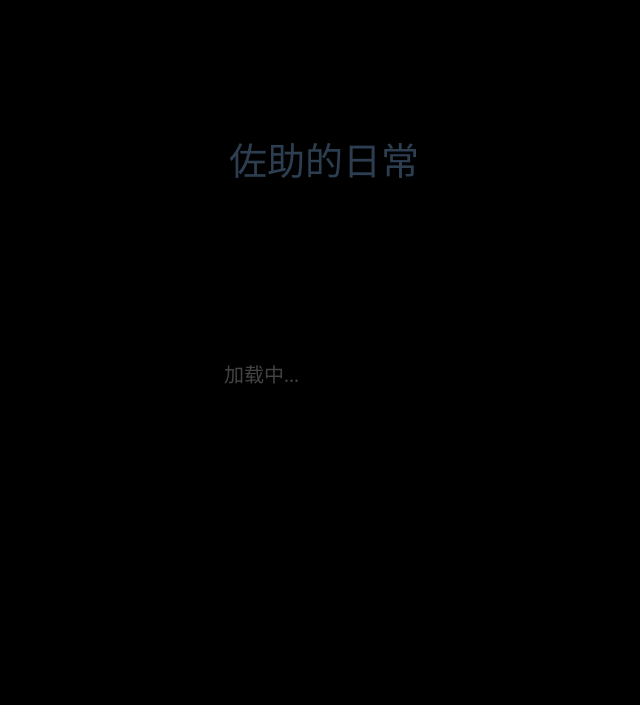
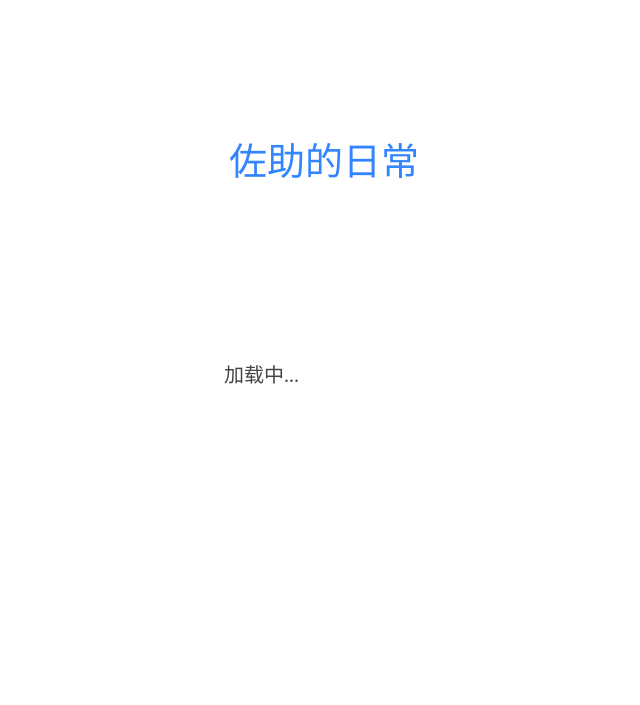
Before and after one commit to shengbanx/Live-Camera, a plain HTML site: page index.html in a window 1280 px wide. Shown: the whole page, without its empty margins (316-956 px from the left). Drawn offline with Linux system fonts and the light colour scheme.

Commit message:
Update index.html

```diff
--- a/index.html
+++ b/index.html
@@ -5,9 +5,9 @@
 	<meta name="viewport" content="width=320, initial-scale=1"/>
 	<title>佐助的日常</title>
 	<style type="text/css">
-	body h1{font:38px/1.8em Hiragino Mincho ProN, STSong, serif!important;color:#2c3e50;}
+	body h1{font:38px/1.8em "Helvetica Neue", Helvetica, sans-serif!important;color:#3385ff;}
 		body {
-			background: #000;
+			background: #fff;
 			text-align: center;
 			margin-top: 10%;
 		}
```
